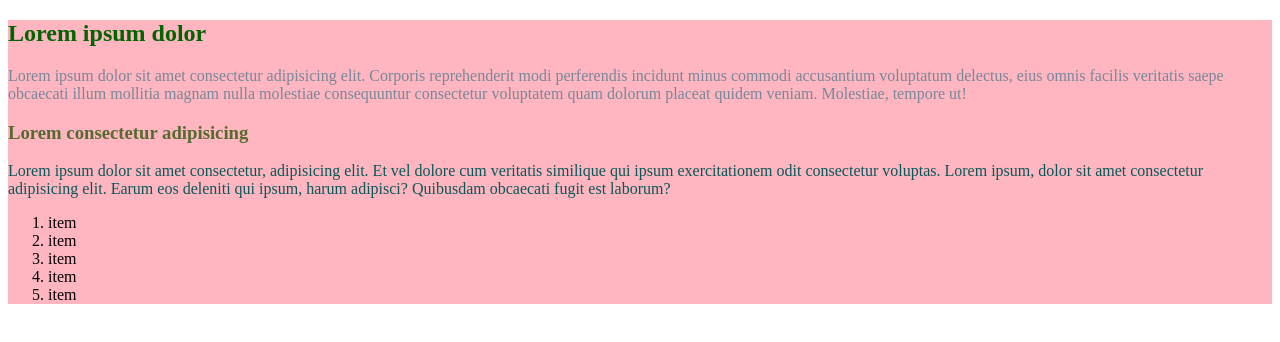
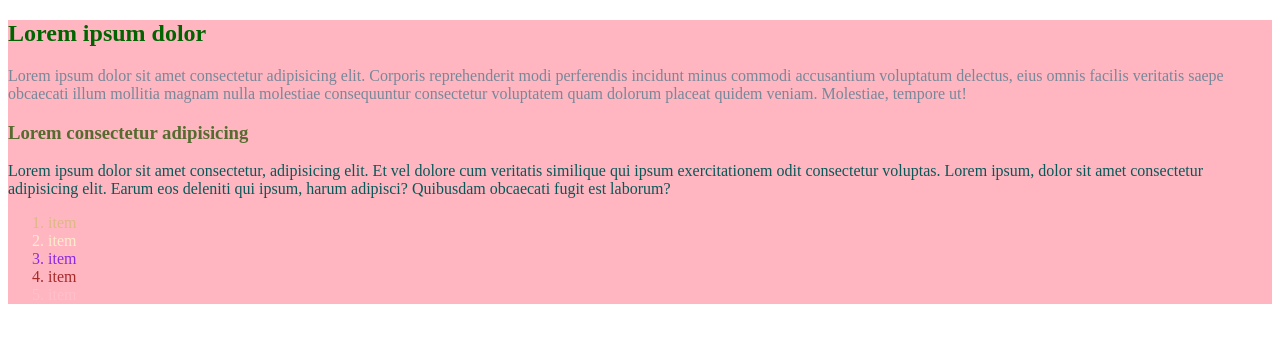
Before and after one commit to tsvubz/git-html-exercise11, a plain HTML site: page index.html in a window 1280 px wide. Drawn offline with Linux system fonts and the light colour scheme.

Commit message:
second style

```diff
--- a/index.html
+++ b/index.html
@@ -31,11 +31,11 @@
       harum adipisci? Quibusdam obcaecati fugit est laborum?
     </p>
     <ol>
-     <li>item</li>
-     <li>item</li>
-     <li>item</li>
-     <li>item</li>
-     <li>item</li>
+     <li class="item1">item</li>
+     <li class="item2">item</li>
+     <li class="item3">item</li>
+     <li class="item4">item</li>
+     <li class="item5">item</li>
     </ol>
   </section>
 </body>
--- a/style.css
+++ b/style.css
@@ -14,3 +14,18 @@
 .h3-text {
   color: rgb(8, 88, 88);
 }
+.item1 {
+  color: burlywood;
+}
+.item2 {
+  color: blanchedalmond;
+}
+.item3 {
+  color: blueviolet;
+}
+.item4 {
+  color: brown;
+}
+.item5 {
+  color: pink;
+}
```
